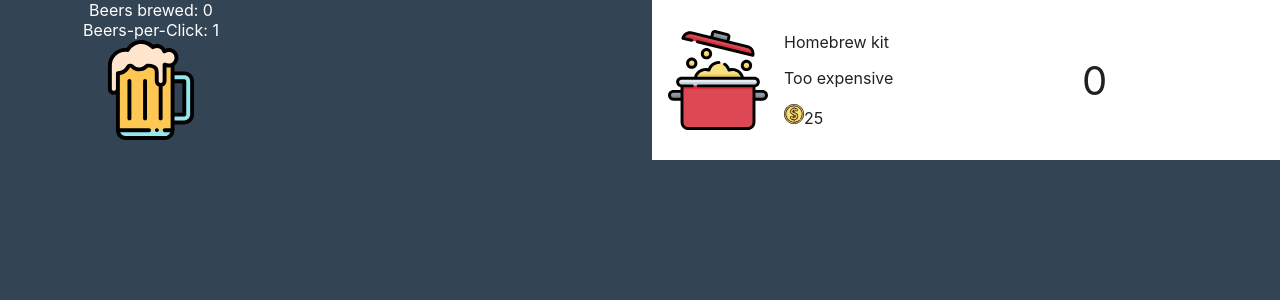
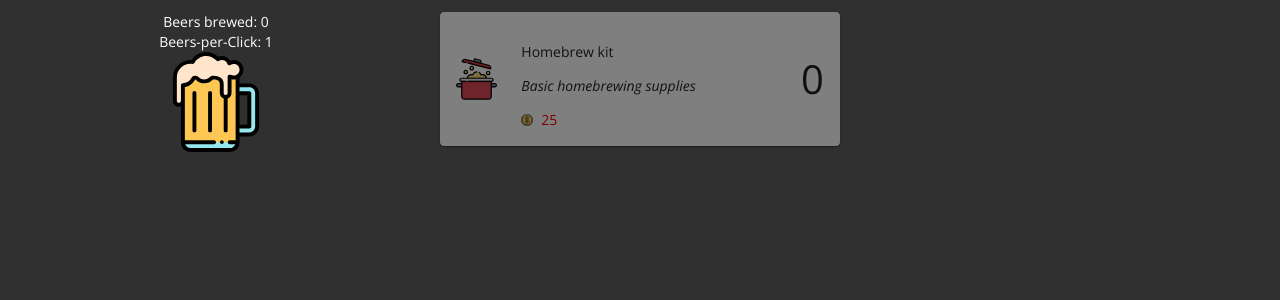
Before and after one commit to heikkikesa/beer-clicker, a React (Create React App) app: page / in a window 1280 px wide. Shown: the top 300 px of the page. Built offline with nearby package versions, Linux system fonts and the light colour scheme.

Commit message:
Preliminary styling

```diff
--- a/package.json
+++ b/package.json
@@ -12,6 +12,7 @@
     "@types/node": "^12.0.0",
     "@types/react": "^17.0.0",
     "@types/react-dom": "^17.0.0",
+    "classnames": "^2.3.1",
     "react": "^17.0.2",
     "react-dom": "^17.0.2",
     "react-scripts": "4.0.3",
--- a/public/index.html
+++ b/public/index.html
@@ -7,6 +7,12 @@
     <meta name="theme-color" content="#000000" />
     <meta name="description" content="A beer clicking game" />
     <link rel="apple-touch-icon" href="%PUBLIC_URL%/logo192.png" />
+    <link rel="preconnect" href="https://fonts.googleapis.com" />
+    <link rel="preconnect" href="https://fonts.gstatic.com" crossorigin />
+    <link
+      href="https://fonts.googleapis.com/css2?family=Open+Sans:ital,wght@0,300;0,400;0,600;0,700;1,300;1,400&display=swap"
+      rel="stylesheet"
+    />
     <!--
       manifest.json provides metadata used when your web app is installed on a
       user's mobile device or desktop. See https://developers.google.com/web/fundamentals/web-app-manifest/
--- a/src/App.tsx
+++ b/src/App.tsx
@@ -1,14 +1,12 @@
-import React from "react";
 import { createStyles, makeStyles, Theme } from "@material-ui/core/styles";
 import Main from "./components/Main";
 
 const useStyles = makeStyles((theme: Theme) =>
   createStyles({
     root: {
-      backgroundColor: "#345",
-      height: "100%",
-      width: "100%",
-      position: "absolute",
+      height: "100vh",
+      padding: `0 ${theme.spacing(2)}px`,
+      backgroundColor: theme.palette.background.default,
     },
   })
 );
--- a/src/components/AssetsArea.tsx
+++ b/src/components/AssetsArea.tsx
@@ -1,30 +1,73 @@
 import { createStyles, makeStyles, Theme } from "@material-ui/core/styles";
-import List from "@material-ui/core/List";
-import ListItem from "@material-ui/core/ListItem";
+import Grid from "@material-ui/core/Grid";
+import Paper from "@material-ui/core/Paper";
+import classNames from "classnames";
 import { Assets, AssetStatus } from "../items/assets";
 import coinImage from "../images/money.svg";
 
 const useStyles = makeStyles((theme: Theme) =>
   createStyles({
     assetList: {
-      backgroundColor: theme.palette.background.paper,
-      color: theme.palette.text.primary,
+      //backgroundColor: theme.palette.background.paper,
+      //color: theme.palette.text.primary,
     },
-    assetIcon: {
-      width: 100,
-      height: 100,
+    assetItem: {
+      //marginBottom: theme.spacing(2),
+    },
+    assetPaper: {
+      padding: theme.spacing(2),
+      margin: "auto",
+      position: "relative",
+      cursor: "pointer",
+      "&:hover": {
+        boxShadow: theme.shadows[6],
+      },
+      backgroundColor: theme.palette.common.white,
+      color: theme.palette.primary.contrastText,
+    },
+    disabledOverlay: {
+      position: "absolute",
+      top: 0,
+      left: 0,
+      width: "100%",
+      height: "100%",
+      background: "rgba(0, 0, 0, 0.5)",
+    },
+    imageWrapper: {
+      display: "flex",
+    },
+    assetImage: {
+      maxWidth: "100%",
+      maxHeight: "100%",
     },
     assetTexts: {
-      paddingLeft: theme.spacing(2),
-      width: "50%",
+      //paddingLeft: theme.spacing(2),
+      //width: "50%",
+    },
+    assetName: {},
+    assetDescription: {
+      fontStyle: "italic",
+    },
+    assetPrice: {
+      display: "flex",
+      alignItems: "center",
+      "&.disabled": {
+        color: "#f00",
+      },
+    },
+    coin: {
+      width: 20,
+      height: 20,
+      paddingRight: theme.spacing(1),
+    },
+    amountWrapper: {
+      display: "flex",
+      alignItems: "center",
     },
     assetAmount: {
       textAlign: "right",
       fontSize: 40,
-    },
-    coin: {
-      width: 20,
-      height: 20,
+      width: "100%",
     },
   })
 );
@@ -39,26 +82,51 @@ const AssetsArea = ({ beerCount, assets, buyAsset }: AssetProps) => {
   const classes = useStyles();
 
   return (
-    <List className={classes.assetList}>
+    <Grid container spacing={3} className={classes.assetList}>
       {Object.values(assets).map(
         (asset) =>
           (asset.status === AssetStatus.Available ||
             asset.status === AssetStatus.Purchased) && (
-            <ListItem onClick={() => buyAsset(assets[asset.id])} key={asset.id}>
-              <img className={classes.assetIcon} src={asset.image} />
-              <div className={classes.assetTexts}>
-                <p>{asset.name}</p>
-                {asset.price > beerCount && "Too expensive"}
-                <p>
-                  <img src={coinImage} className={classes.coin} />
-                  {asset.price}
-                </p>
-              </div>
-              <div className={classes.assetAmount}>{asset.amount}</div>
-            </ListItem>
+            <Grid
+              item
+              xs={6}
+              onClick={() => buyAsset(assets[asset.id])}
+              key={asset.id}
+              className={classes.assetItem}
+            >
+              <Paper className={classes.assetPaper}>
+                <Grid container spacing={3}>
+                  <Grid item xs={2} className={classes.imageWrapper}>
+                    <img className={classes.assetImage} src={asset.image} />
+                  </Grid>
+                  <Grid item xs={8}>
+                    <div className={classes.assetTexts}>
+                      <p className={classes.assetName}>{asset.name}</p>
+                      <p className={classes.assetDescription}>
+                        {asset.description}
+                      </p>
+                    </div>
+                    <div
+                      className={classNames(classes.assetPrice, {
+                        disabled: asset.price > beerCount,
+                      })}
+                    >
+                      <img src={coinImage} className={classes.coin} />
+                      {asset.price}
+                    </div>
+                  </Grid>
+                  <Grid item xs={2} className={classes.amountWrapper}>
+                    <div className={classes.assetAmount}>{asset.amount}</div>
+                  </Grid>
+                </Grid>
+                {asset.price > beerCount && (
+                  <div className={classes.disabledOverlay}></div>
+                )}
+              </Paper>
+            </Grid>
           )
       )}
-    </List>
+    </Grid>
   );
 };
 
--- a/src/components/Main.tsx
+++ b/src/components/Main.tsx
@@ -22,9 +22,10 @@ const bps_multiplier = 1000 / UPDATE_INTERVAL;
 
 /*
   Plan:
-  - show statistics and additional information about assets when hovering
+  - layout
+  - styling
+  - show statistics and additional information about assets when hovering (or visible constantly)
   - autosave into local storage (every minute or something else?)
-  - styling
   - general upgrades, like beer styles (not attached to any building, multiplies the final output)
   - achievements (also keep count of different things, like: total clicks, certain BPS and BPC, etc.)
 */
@@ -39,8 +40,10 @@ const bps_multiplier = 1000 / UPDATE_INTERVAL;
 
 const useStyles = makeStyles((theme: Theme) =>
   createStyles({
-    root: {
-      flexGrow: 1,
+    rootGrid: {
+      marginTop: 0,
+      height: "100%",
+      alignItems: "stretch",
     },
     clickerArea: {
       color: "#fff",
@@ -144,9 +147,8 @@ const Main = () => {
   }, [autoClickerEnabled, autoBrew]);
 
   return (
-    <div className={classes.root}>
-      <Grid container spacing={3}>
-        <Grid item xs={3} className={classes.clickerArea}>
+    <Grid container spacing={3} className={classes.rootGrid}>
+      <Grid item xs={4} className={classes.clickerArea}>
         <ClickerArea
           beerCount={beerCount}
           bpc={bpc}
@@ -156,22 +158,25 @@ const Main = () => {
           click={click}
         />
       </Grid>
-        <Grid item xs={3} className={classes.upgradesArea}>
+      <Grid item xs={8}>
+        <Grid container spacing={3}>
+          <Grid item xs={12} className={classes.assetsArea}>
+            <AssetsArea
+              beerCount={beerCount}
+              assets={assets}
+              buyAsset={buyAsset}
+            />
+          </Grid>
+          <Grid item xs={12} className={classes.upgradesArea}>
             <UpgradesArea
               beerCount={beerCount}
               upgrades={upgrades}
               buyUpgrade={buyUpgrade}
             />
           </Grid>
-        <Grid item xs={6} className={classes.assetsArea}>
-          <AssetsArea
-            beerCount={beerCount}
-            assets={assets}
-            buyAsset={buyAsset}
-          />
         </Grid>
       </Grid>
-    </div>
+    </Grid>
   );
 };
 
--- a/src/index.tsx
+++ b/src/index.tsx
@@ -1,14 +1,36 @@
-import React from 'react';
-import ReactDOM from 'react-dom';
-import './index.css';
-import App from './App';
-import reportWebVitals from './reportWebVitals';
+import React from "react";
+import ReactDOM from "react-dom";
+import "./index.css";
+import App from "./App";
+import reportWebVitals from "./reportWebVitals";
+import CssBaseline from "@material-ui/core/CssBaseline";
+import createTheme from "@material-ui/core/styles/createTheme";
+import ThemeProvider from "@material-ui/styles/ThemeProvider";
+
+const theme = createTheme({
+  palette: {
+    type: "dark",
+    primary: {
+      main: "#ffc107",
+    },
+    secondary: {
+      main: "#64b5f6",
+    },
+  },
+  typography: {
+    fontFamily: ["Open Sans", "sans-serif"].join(","),
+  },
+});
 
 ReactDOM.render(
   <React.StrictMode>
-    <App />
+    <ThemeProvider theme={theme}>
+      <CssBaseline>
+        <App />
+      </CssBaseline>
+    </ThemeProvider>
   </React.StrictMode>,
-  document.getElementById('root')
+  document.getElementById("root")
 );
 
 // If you want to start measuring performance in your app, pass a function
--- a/src/items/assets.ts
+++ b/src/items/assets.ts
@@ -14,6 +14,7 @@ export enum AssetStatus {
 export interface Asset {
   id: string;
   name: string;
+  description: string;
   bpc: number;
   bps: number;
   amount: number;
@@ -30,6 +31,7 @@ export const initialAssets: Assets = {
   homebrew: {
     id: "homebrew",
     name: "Homebrew kit",
+    description: "Basic homebrewing supplies",
     bpc: 1,
     bps: 0.1,
     amount: 0,
@@ -40,6 +42,7 @@ export const initialAssets: Assets = {
   brewsystem: {
     id: "brewsystem",
     name: "All-In-One brewing system",
+    description: "Electronically controlled kettle",
     bpc: 5,
     bps: 0.5,
     amount: 0,
@@ -50,6 +53,7 @@ export const initialAssets: Assets = {
   employee: {
     id: "employee",
     name: "Employee",
+    description: "Brews beer",
     bpc: 6,
     bps: 1,
     amount: 0,
@@ -60,6 +64,7 @@ export const initialAssets: Assets = {
   microbrewery: {
     id: "microbrewery",
     name: "Microbrewery",
+    description: "Brew larger amounts of beer",
     bpc: 20,
     bps: 4,
     amount: 0,
@@ -70,6 +75,7 @@ export const initialAssets: Assets = {
   plant: {
     id: "plant",
     name: "Brewing plant",
+    description: "Get your beer to supermarkets",
     bpc: 80,
     bps: 25,
     amount: 0,
@@ -80,6 +86,7 @@ export const initialAssets: Assets = {
   farm: {
     id: "farm",
     name: "Farm",
+    description: "Grow your own grain and hops",
     bpc: 240,
     bps: 48,
     amount: 0,
```
Also changed, not shown: 1 other file (tests, documents, lock files or other folders). Lines whose indentation alone changed are shown as unchanged.
